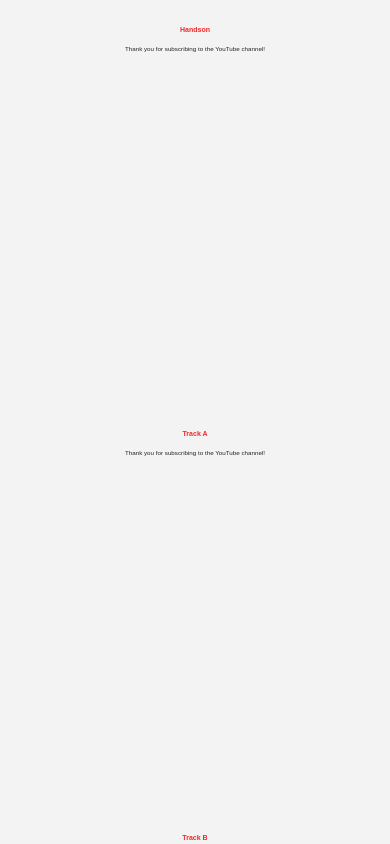
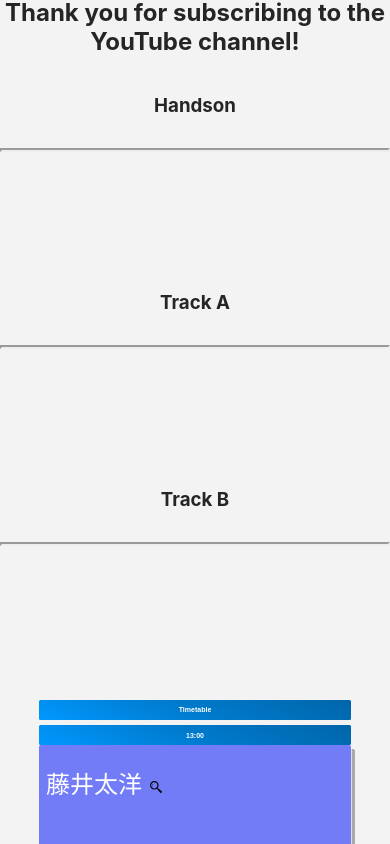
Before and after one commit to vscodejp/conf2021, a Next.js app: page /en in a window 390 px wide. Shown: the part 1060-1904 px from the top of the page. Built offline with nearby package versions, Linux system fonts and the light colour scheme; grey boxes are pictures that could not be loaded.

Commit message:
refactor: all codes

```diff
--- a/package.json
+++ b/package.json
@@ -19,8 +19,7 @@
     "preact": "10.11.3",
     "react": "18.2.0",
     "react-dom": "18.2.0",
-    "react-markdown": "8.0.4",
-    "react-player": "2.11.0"
+    "react-markdown": "8.0.4"
   },
   "devDependencies": {
     "@babel/core": "7.20.5",
--- a/public/locales/en/common.json
+++ b/public/locales/en/common.json
@@ -28,9 +28,6 @@
   "staffs": "Staffs",
   "supporters": "Supporters",
   "code_of_conduct": "Code of Conduct",
-  "privacy_policy": "Privacy Policy",
-  "contact": "Contact",
-  "pre_event": "Pre Event",
   "there_is_google_form": "There is Google form",
   "back_to_top": "Back to Top"
 }
--- a/public/locales/ja/common.json
+++ b/public/locales/ja/common.json
@@ -28,9 +28,6 @@
   "staffs": "スタッフ",
   "supporters": "サポーター",
   "code_of_conduct": "行動規範",
-  "privacy_policy": "プライバシーポリシー",
-  "contact": "お問い合わせ",
-  "pre_event": "プレイベント",
   "there_is_google_form": "Google フォームはこちら",
   "back_to_top": "トップに戻る"
 }
--- a/src/components/FooterSection.tsx
+++ b/src/components/FooterSection.tsx
@@ -16,14 +16,9 @@ const FooterSection: FC = () => {
           {i18next.t('code_of_conduct')}
         </a>
         <a
-          href={`/${lang}/privacy-policy`}
-          aria-label="Link to Privacy Policy"
-          aria-describedby={i18next.t('privacy_policy')}
-        >
-          {i18next.t('privacy_policy')}
-        </a>
-        <a
-          href={`/${lang}/contact`}
+          href="https://docs.google.com/forms/d/e/1FAIpQLSdK_V1uIMzh2RkvCod86dytZ-Ww3D6GvCFrpqlQX5zsfLQYxA/viewform"
+          target="_blank"
+          rel="noopener noreferrer"
           aria-label="Link to Contact"
           aria-describedby={i18next.t('contact')}
         >
--- a/src/components/PlayerSection.tsx
+++ b/src/components/PlayerSection.tsx
@@ -1,34 +1,38 @@
 import { FC } from 'root/react-app-env'
-import dynamic from 'next/dynamic'
-import i18next from 'i18next'
-import styles from '@static/Home.module.scss'
-import playerStyles from '@static/Player.module.scss'
-
-// https://github.com/cookpete/react-player/issues/1474#issuecomment-1184645105
-const ReactPlayer = dynamic(() => import('react-player/lazy'), { ssr: false })
-
-export const PreEventPlayer: FC = () => {
-  return (
-    <div id={'player'} className={playerStyles.player}>
-      <h2 className={styles.title}>{i18next.t('pre_event')}</h2>
-      <p>{i18next.t('subscribing_to_the_youtube_channel')}</p>
-      <ReactPlayer width={'100%'} url="https://youtu.be/Y8dl1y2qdG8" />
-    </div>
-  )
-}
+import { t } from 'i18next'
+import styles from '@static/Player.module.scss'
 
 export const MainEventPlayer: FC = () => {
   return (
-    <div id={'player'} className={playerStyles.player}>
-      <h2>{'Handson'}</h2>
-      <p>{i18next.t('subscribing_to_the_youtube_channel')}</p>
-      <ReactPlayer width={'100%'} url="https://youtu.be/wmjX6-mDsME" />
-      <h2>{'Track A'}</h2>
-      <p>{i18next.t('subscribing_to_the_youtube_channel')}</p>
-      <ReactPlayer width={'100%'} url="https://youtu.be/AAVTnEa4vEs" />
-      <h2>{'Track B'}</h2>
-      <p>{i18next.t('subscribing_to_the_youtube_channel')}</p>
-      <ReactPlayer width={'100%'} url="https://youtu.be/J2li3qYgu9U" />
-    </div>
+    <section id={'player'} className={styles.wrapper}>
+      <h2 style={{ textAlign: 'center' }}>{t('subscribing_to_the_youtube_channel')}</h2>
+      <h3 style={{ textAlign: 'center' }}>{'Handson'}</h3>
+      <div className={styles.container}>
+        <iframe
+          src={'https://www.youtube.com/embed/wmjX6-mDsME?autoplay=1&mute=1'}
+          className={styles.player}
+          title={'VS Code Meetup YouTube channel'}
+          loading="lazy"
+        />
+      </div>
+      <h3 style={{ textAlign: 'center' }}>{'Track A'}</h3>
+      <div className={styles.container}>
+        <iframe
+          src={'https://www.youtube.com/embed/AAVTnEa4vEs?autoplay=1&mute=1'}
+          className={styles.player}
+          title={'VS Code Meetup YouTube channel'}
+          loading="lazy"
+        />
+      </div>
+      <h3 style={{ textAlign: 'center' }}>{'Track B'}</h3>
+      <div className={styles.container}>
+        <iframe
+          src={'https://www.youtube.com/embed/J2li3qYgu9U?autoplay=1&mute=1'}
+          className={styles.player}
+          title={'VS Code Meetup YouTube channel'}
+          loading="lazy"
+        />
+      </div>
+    </section>
   )
 }
--- a/src/static/Player.module.scss
+++ b/src/static/Player.module.scss
@@ -1,43 +1,37 @@
-.player {
-  padding: 20px 0;
+.wrapper {
   width: 100%;
+  margin: 0 auto;
   display: flex;
-  align-items: center;
-  justify-content: center;
   flex-direction: column;
-  margin-top: 16px;
-  max-width: 640px;
+  gap: 4;
 }
 
-.player h2 {
+.player {
+  position: absolute;
+  top: 0;
+  left: 0;
   width: 100%;
-  color: #f52828;
-  text-align: center;
-  font-size: min(1.8vw, 20px);
-  font-family: 'UD新ゴ B', sans-serif;
-  padding-top: min(1.6vw, 22px);
-  border-radius: min(0.4vw, 5px);
+  height: 90%;
 }
 
-.player p {
+.container {
+  position: relative;
+  height: 0;
+  padding-bottom: 35%;
+  overflow: hidden;
+}
+
+.player {
+  position: absolute;
+  top: 0;
+  left: 0;
   width: 100%;
-  text-align: center;
-  font-size: min(1.6vw, 18px);
-  font-family: 'UD新ゴ B', sans-serif;
-  padding: 0;
-  border-radius: min(0.4vw, 5px);
+  height: 90%;
 }
 
 @media (max-width: 600px) {
   .player {
     position: relative;
     max-width: 100%;
-    iframe {
-      position: absolute;
-      top: 0;
-      left: 0;
-      width: 100%;
-      height: 100%;
-    }
   }
 }
```
Also changed, not shown: src/pages/[lang]/contact.tsx (deleted, +0 -50 lines), src/pages/[lang]/pre-event.tsx (deleted, +0 -26 lines), src/pages/[lang]/privacy-policy.tsx (deleted, +0 -51 lines), 1 other file (tests, documents, lock files or other folders).
